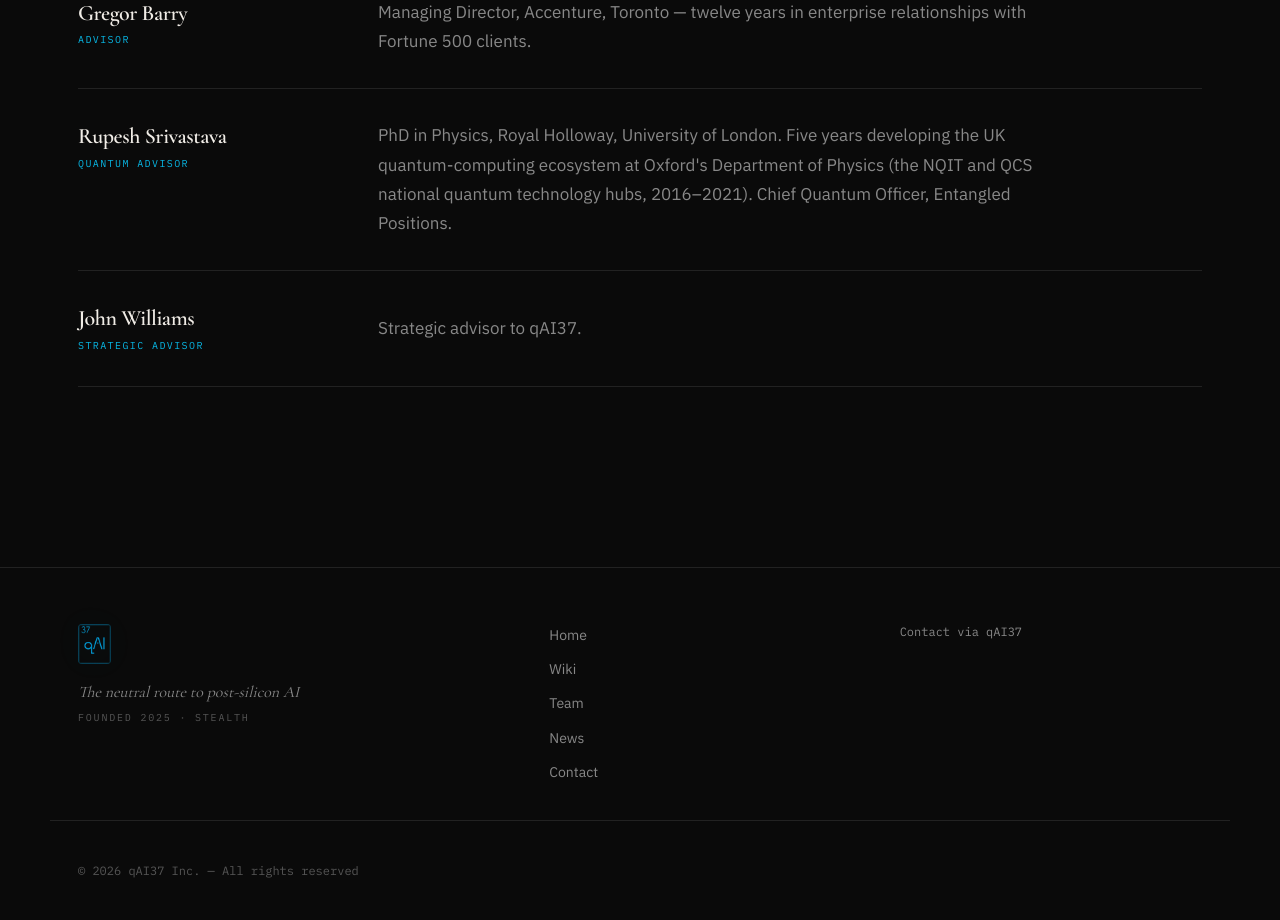
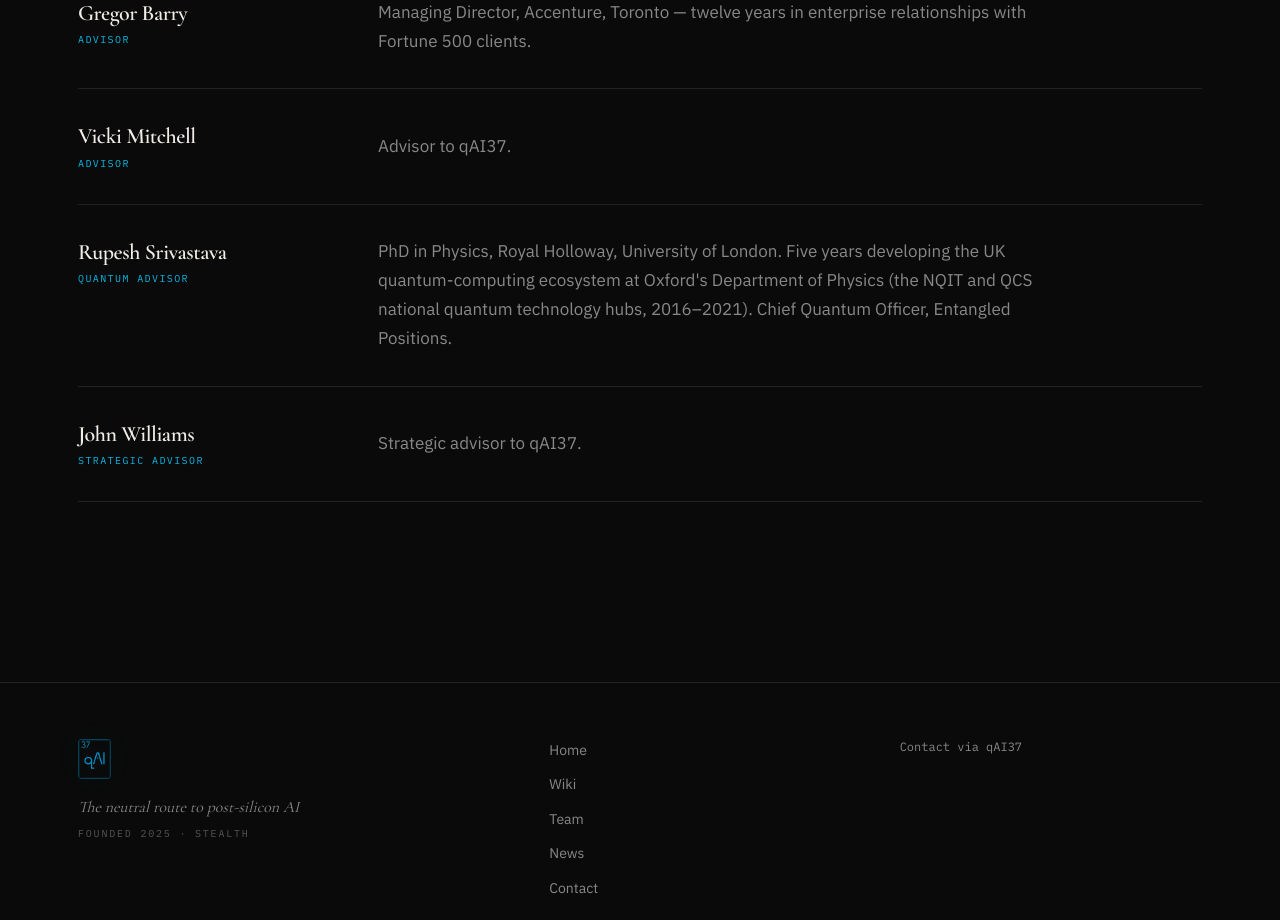
Before and after one commit to lizzierunner/qai37-site, a Next.js app: page /team in a window 1280 px wide. Shown: the part 3200-4120 px from the top of the page. Built offline with nearby package versions, Linux system fonts and the light colour scheme.

Commit message:
Add Vicki Mitchell as advisor

```diff
--- a/app/team/page.tsx
+++ b/app/team/page.tsx
@@ -91,6 +91,11 @@
     bio: "Managing Director, Accenture, Toronto — twelve years in enterprise relationships with Fortune 500 clients.",
   },
   {
+    name: "Vicki Mitchell",
+    role: "Advisor",
+    bio: "Advisor to qAI37.",
+  },
+  {
     name: "Rupesh Srivastava",
     role: "Quantum Advisor",
     bio: "PhD in Physics, Royal Holloway, University of London. Five years developing the UK quantum-computing ecosystem at Oxford's Department of Physics (the NQIT and QCS national quantum technology hubs, 2016–2021). Chief Quantum Officer, Entangled Positions.",
```
